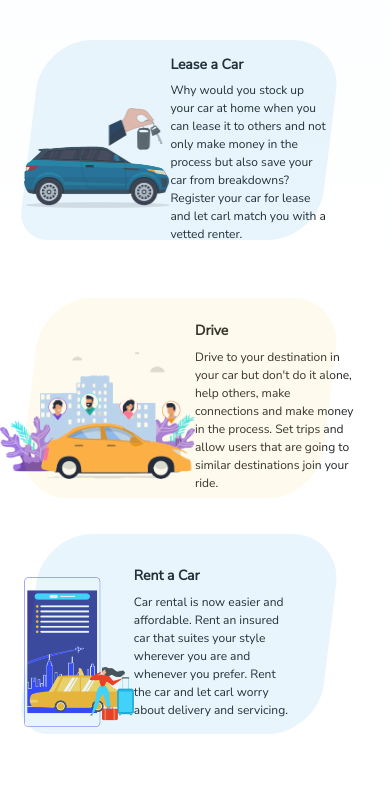
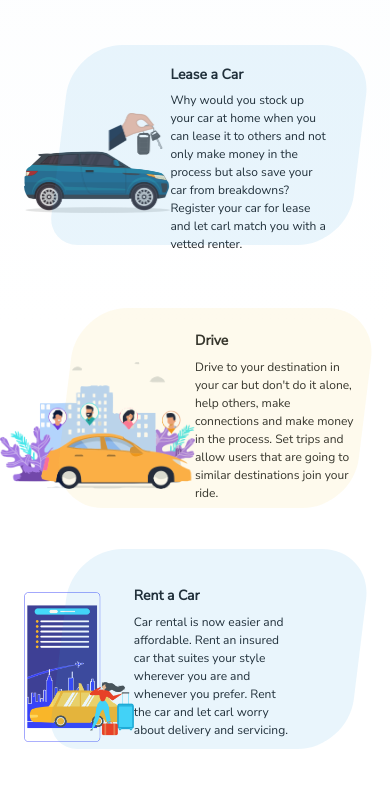
Before and after one commit to Mtconcept/carl.github.io, a plain HTML site: page index.html in a window 390 px wide. Shown: the part 960-1756 px from the top of the page. Drawn offline with nearby package versions, Linux system fonts and the light colour scheme.

Commit message:
updated style

```diff
--- a/style.css
+++ b/style.css
@@ -676,15 +676,18 @@ input[type="submit"]:hover {
     width: 160px;
     font-size: 12px;
   }
+  .services2txt h4{
+    margin-top: 10px;
+  }
   .containers {
     width: 300px;
     height: 200px;
-    left: 30px;
+    left: 65px;
   }
   .containers1 {
     width: 300px;
     height: 200px;
-    left: 30px;
+    left: 60px;
   }
   .service1 {
     margin-left: 0px;
```
